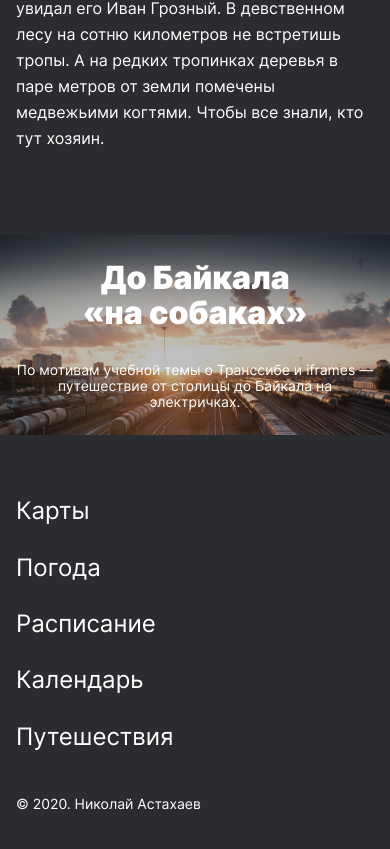
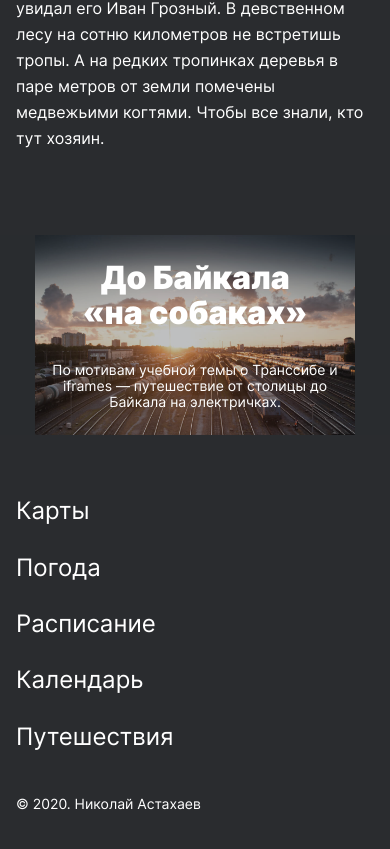
Before and after one commit to githubashto/russian-travel, a plain HTML site: page index.html in a window 390 px wide. Shown: the part 9308-10157 px from the top of the page. Drawn offline with Linux system fonts and the light colour scheme.

Commit message:
Fixed cover bg in resizing

```diff
--- a/blocks/cover/__link/cover__link.css
+++ b/blocks/cover/__link/cover__link.css
@@ -1,7 +1,7 @@
 .cover__link {
   color: #fff;
   text-decoration: none;
-}
+  }
 
 .cover__link::before {
   content: '';
--- a/blocks/cover/__subtitle/cover__subtitle.css
+++ b/blocks/cover/__subtitle/cover__subtitle.css
@@ -12,9 +12,10 @@
   z-index: 1;
 }
 
-@media screen and (max-width: 425px) {
+@media screen and (max-width: 480px) {
   .cover__subtitle {
   font-size: 14px;
   line-height: 16px;
+  max-width: 288px;
   }
  }
--- a/blocks/cover/__title/cover__title.css
+++ b/blocks/cover/__title/cover__title.css
@@ -12,9 +12,10 @@
   z-index: 1;
 }
 
- @media screen and (max-width: 625px) {
+ @media screen and (max-width: 700px) {
   .cover__title {
   font-size: 32px;
   line-height: 35px;
+  max-width: 288px;
   }
  }
--- a/blocks/cover/cover.css
+++ b/blocks/cover/cover.css
@@ -3,14 +3,16 @@
   width: 100%;
   max-width: 1184px;
   background-image: url(../../images/cover-trains.jpg);
-  background-size: cover;
+  background-size: contain;
   background-repeat: no-repeat;
+  background-position: center center;
   min-height: 740px;
   position: relative;
   display: flex;
   align-items: center;
   justify-content: center;
 }
+
 @media screen and (max-width: 1024px) {
   .cover {
     min-height: 640px;
@@ -24,7 +26,7 @@
   }
  }
 
- @media screen and (max-width: 425px) {
+ @media screen and (max-width: 480px) {
   .cover {
     min-height: 200px;
     margin-top: 64px;
```
